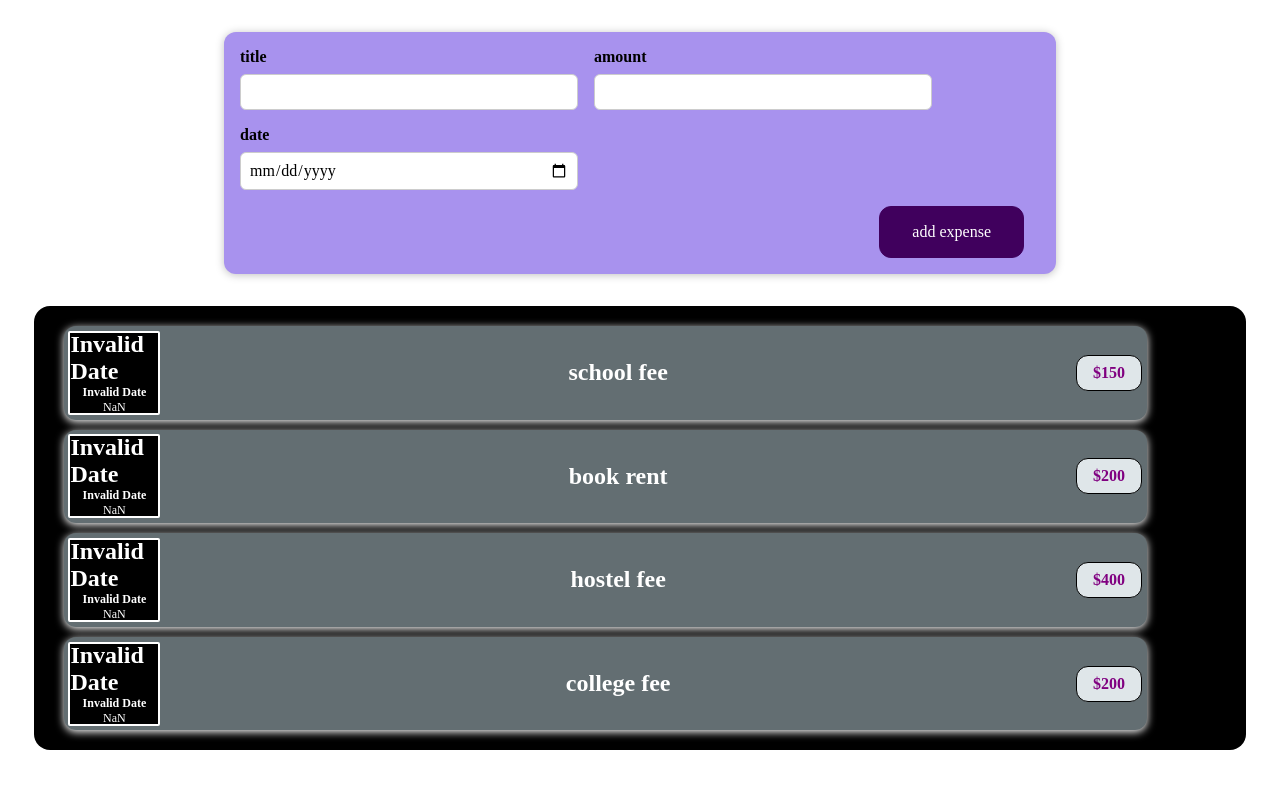
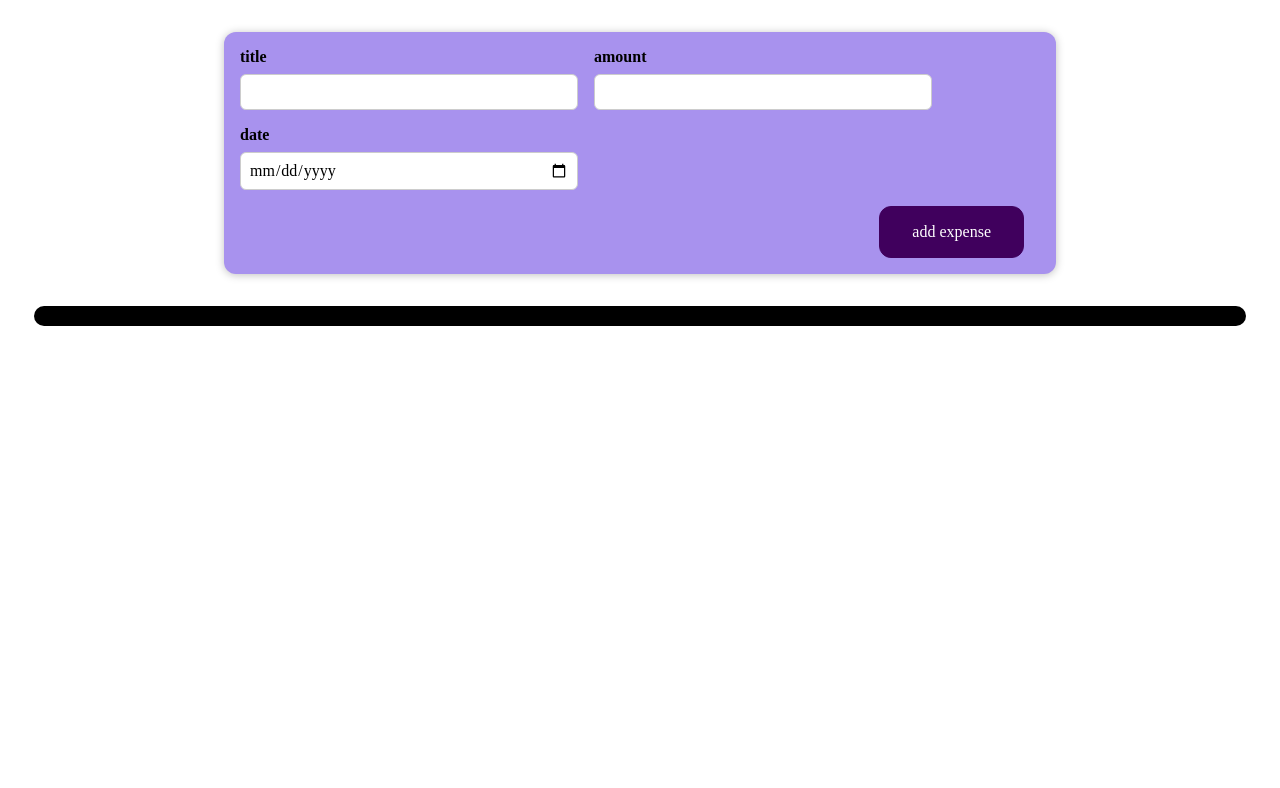
Before and after one commit to WajidMohammed9951/expence-tracker, a React (Create React App) app: page / in a window 1280 px wide. Shown: the top 788 px of the page. Built offline with nearby package versions, Linux system fonts and the light colour scheme.

Commit message:
removing app.js data to add apis

```diff
--- a/src/App.js
+++ b/src/App.js
@@ -3,36 +3,13 @@ import Expenses from "./components/Expenses";
 import NewExpense from "./components/NewExpense/NewExpense";
 
 
+let DUMMY_EXPENSE = []
+
 
 const  App = () => {
-let DUMMY_EXPENSE = [
-  {
-  id: 'e1',
-  title:'school fee',
-  amount:'150',
-  date:'new Date(2021, 5, 12)'
-},
-{
-  id: 'e2',
-  title:'book rent',
-  amount:'200',
-  date:'new Date(2021, 2, 22)'
-},
-{
-  id: 'e3',
-  title:'hostel fee',
-  amount:'400',
-  date:'new Date(2021, 4, 2)'
-},
-{
-  id: 'e4',
-  title:'college fee',
-  amount:'200',
-  date:'new Date(2022, 5, 5)'
-}
-]
 
 const [expenses,setExpenses] = useState(DUMMY_EXPENSE);
+
 
 const addExpenseHandler = (expense) => {
   const updatedExpense = [expense, ...expenses];
```
